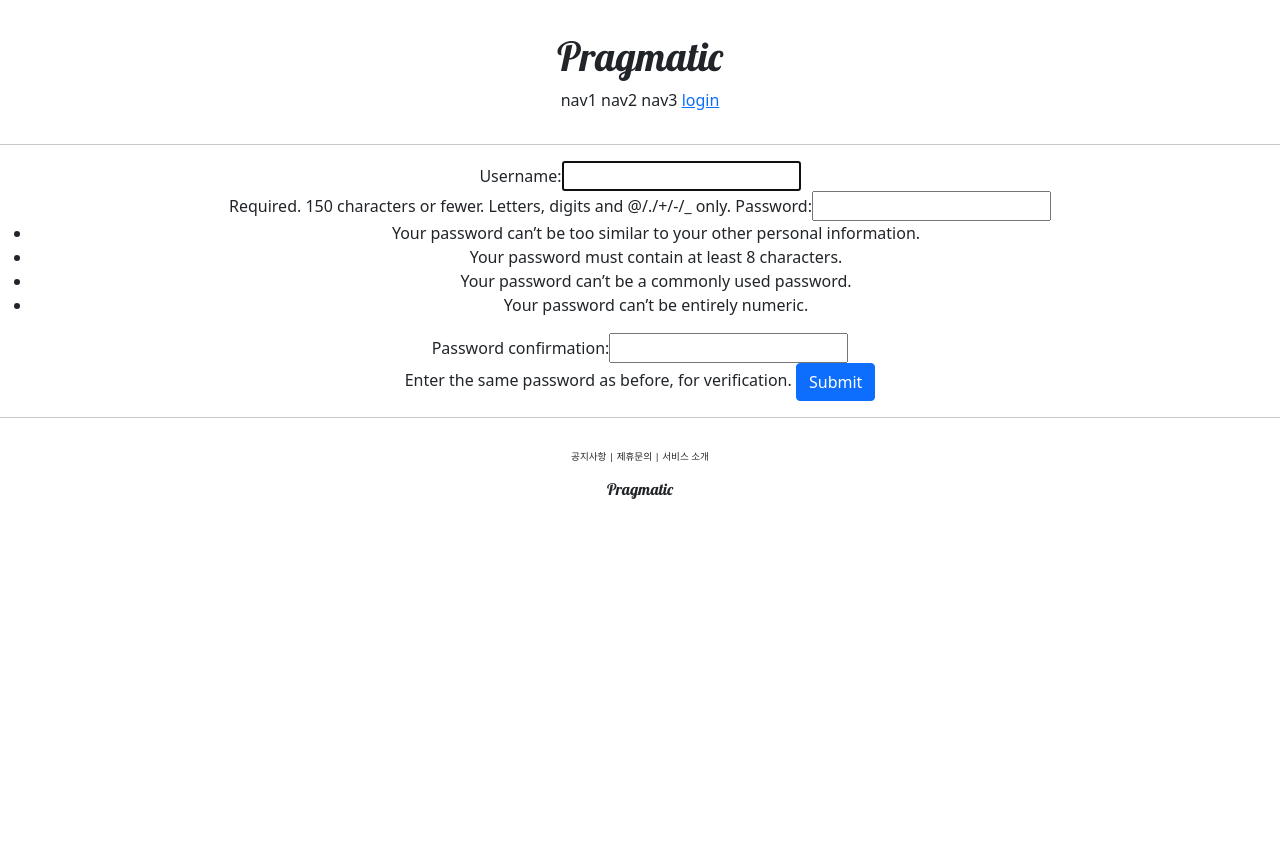
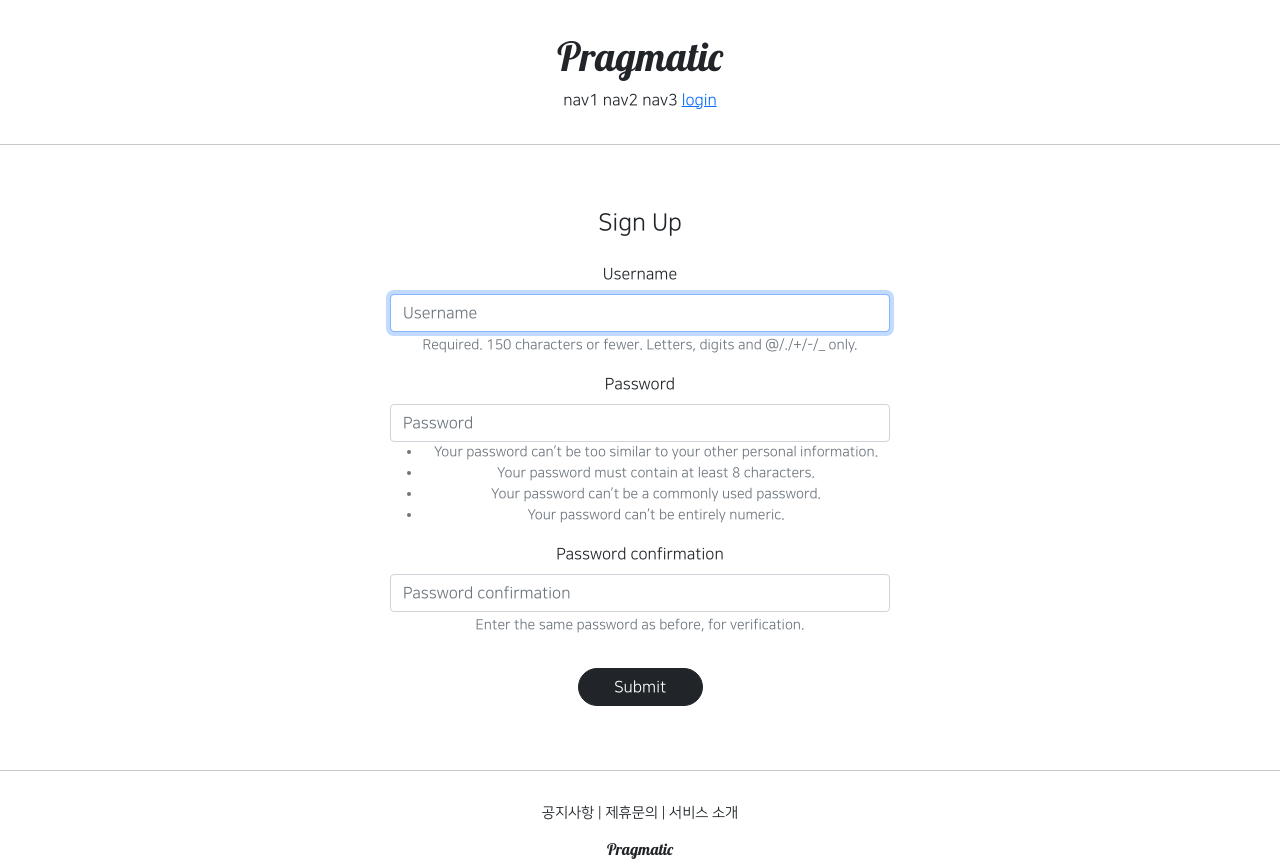
Before and after one commit to leesh9069/Django_Project_LSH, a Django app: page /account/create/ in a window 1280 px wide. Before the commit the page ends 499 px from the top, so only its background shows below. Run offline with Django 3.2, Linux system fonts and the light colour scheme; some libraries are stand-ins or nearby versions.

Commit message:
7/29 LSH commit 2

```diff
--- a/LSH/settings.py
+++ b/LSH/settings.py
@@ -50,6 +50,7 @@ INSTALLED_APPS = [
     'django.contrib.sessions',
     'django.contrib.messages',
     'django.contrib.staticfiles',
+    'bootstrap4',
     'accountapp',
 ]
 
--- a/accountapp/templates/accountapp/create.html
+++ b/accountapp/templates/accountapp/create.html
@@ -1,11 +1,15 @@
 {% extends 'base.html' %}
+{% load bootstrap4 %}
 
 {%  block content %}
-    <div style="text-align: center">
+    <div style="text-align: center; max-width: 500px; margin: 4rem auto">
+        <div class="mb-4">
+            <h4>Sign Up</h4>
+        </div>
         <form action="{%  url 'accountapp:create' %}" method="post"> {# 타고가는 URL 주소 #}
             {% csrf_token %} {# 장고 기본 제공 보안 시스템 #}
-            {{ form }}  {# accountapp view단에서 form class로 지정해준 것을 그대로 가져온다 #}
-            <input type="submit" class="btn btn-primary">
+            {% bootstrap_form form %}  {# 원래는 {{ form }}이었던 것...accountapp view단에서 form class로 지정해준 것을 그대로 가져온다 #}
+            <input type="submit" class="btn btn-dark rounded-pill col-3 mt-3">
         </form>
     </div>
 {% endblock %}
--- a/static/base.css
+++ b/static/base.css
@@ -3,7 +3,7 @@
 }
 
 .pragmatic_footer_button {
-    font-size: .6rem;
+    font-size: .9rem;
 }
 
 .pragmatic_footer {
--- a/templates/base.html
+++ b/templates/base.html
@@ -3,7 +3,7 @@
 
 {% include 'head.html' %}
 
-<body>
+<body style="font-family:'NanumSquareR'">
 
     {% include 'header.html' %}
     <hr>
--- a/templates/head.html
+++ b/templates/head.html
@@ -16,4 +16,26 @@
     <!-- Default css link -->
     <link rel="stylesheet" type="text/css" href="{% static 'base.css' %}">
 
+    <style>
+        @font-face {
+            font-family: 'NanumSquareR';
+            src: local('NanumSquareR'),
+            url("{% static 'fonts/NanumSquareR.otf' %}") format("opentype");
+        }
+        @font-face {
+            font-family: 'NanumSquareEB';
+            src: local('NanumSquareEB'),
+            url("{% static 'fonts/NanumSquareEB.otf' %}") format("opentype");
+        }
+        @font-face {
+            font-family: 'NanumSquareB';
+            src: local('NanumSquareB'),
+            url("{% static 'fonts/NanumSquareB.otf' %}") format("opentype");
+        }
+        @font-face {
+            font-family: 'NanumSquareL';
+            src: local('NanumSquareL'),
+            url("{% static 'fonts/NanumSquareL.otf' %}") format("opentype");
+        }
+    </style>
 </head>
```
Also changed, not shown: accountapp/templates/accountapp/login.html (+4 -3 lines), db.sqlite3, static/fonts/NanumSquareB.otf (added), static/fonts/NanumSquareEB.otf (added), static/fonts/NanumSquareL.otf (added), static/fonts/NanumSquareR.otf (added).
